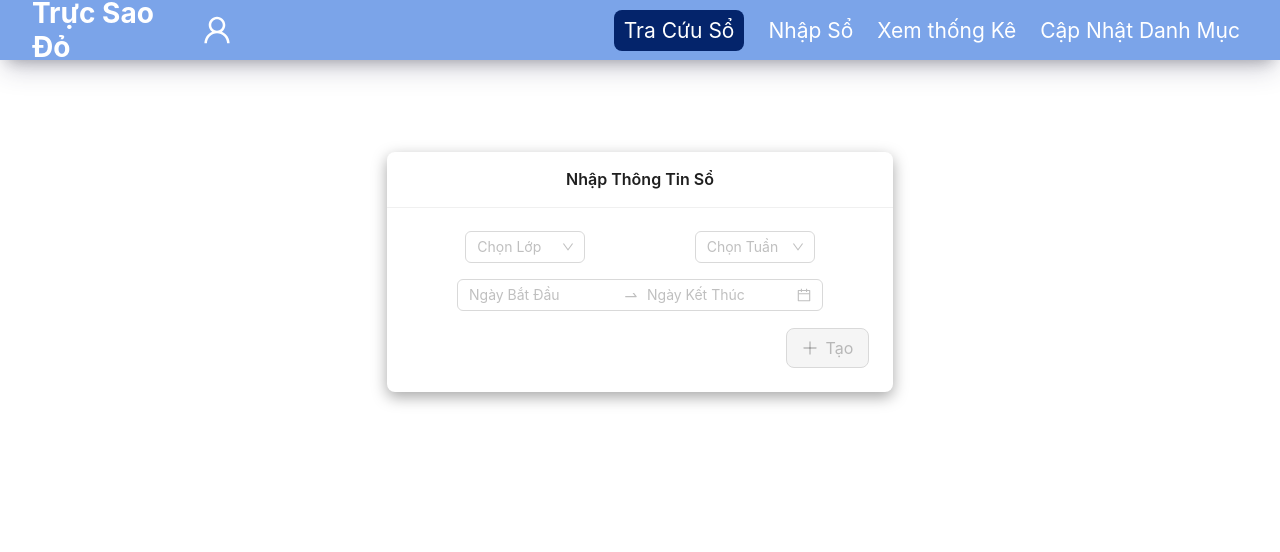
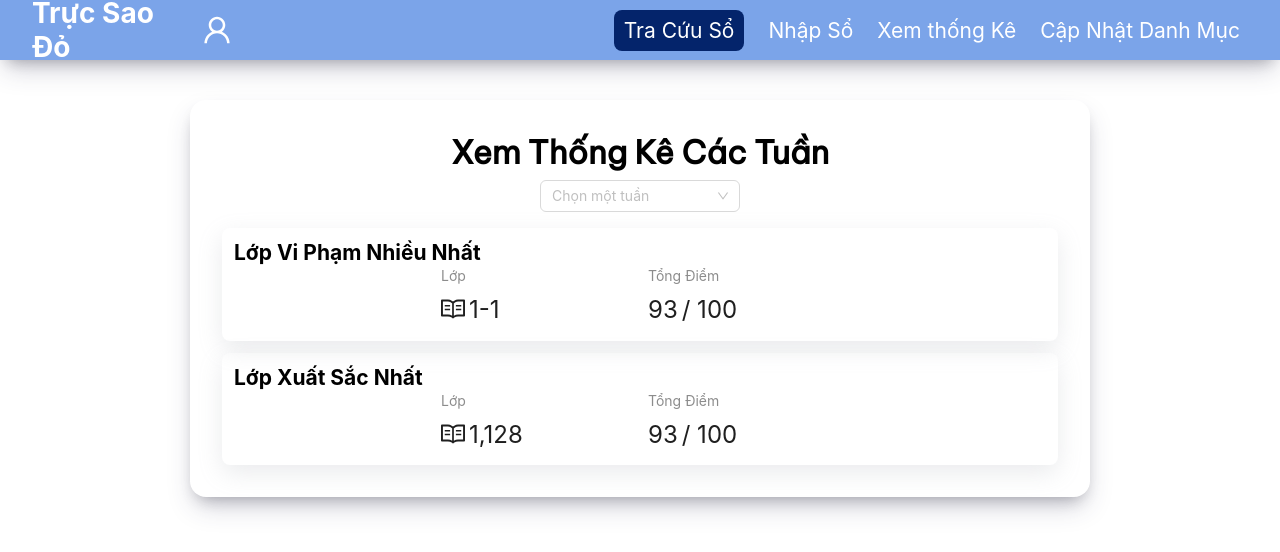
Before and after one commit to TranHuyZIT/TrucSaoDo_Client, a React (Create React App) app: page / in a window 1280 px wide. Shown: the top 552 px of the page. Built offline with nearby package versions, Linux system fonts and the light colour scheme; no server answers.

Commit message:
styled xem thong ke

```diff
--- a/src/App.tsx
+++ b/src/App.tsx
@@ -3,6 +3,7 @@ import React from "react";
 import Authentication from "./component/Authentication/Authentication";
 import Navbar from "./component/Navbar/Navbar";
 import NhapSo from "./component/NhapSo/NhapSo";
+import ThongKe from "./component/ThongKe/ThongKe";
 import TraCuuSo from "./component/TraCuuSo/TraCuuSo";
 
 function App() {
@@ -11,7 +12,7 @@ function App() {
       <Row>
         <Navbar />
       </Row>
-      <NhapSo />
+      <ThongKe />
     </div>
   );
 }
--- /dev/null
+++ b/src/component/ThongKe/ThongKe.css
@@ -0,0 +1,36 @@
+.thongke-card {
+  box-shadow: rgba(50, 50, 93, 0.25) 0px 13px 27px -5px,
+    rgba(0, 0, 0, 0.3) 0px 8px 16px -8px;
+  width: 900px;
+  max-width: 100%;
+  margin-left: auto;
+  margin-right: auto;
+  margin-top: 100px;
+  padding: 32px;
+  border-radius: 16px;
+}
+.stat-heading-container {
+  display: flex;
+  justify-content: center;
+  flex-direction: column;
+  align-items: center;
+}
+
+.stat-title-container h1 {
+  text-align: center;
+}
+.stat-heading-select {
+  margin-top: 8px;
+  width: 200px;
+  max-width: 100%;
+}
+.stat-container {
+  margin-top: 16px;
+}
+
+.stat-container section {
+  margin-top: 12px;
+  box-shadow: rgba(149, 157, 165, 0.2) 0px 8px 24px;
+  border-radius: 8px;
+  padding: 12px;
+}
--- /dev/null
+++ b/src/component/ThongKe/ThongKe.tsx
@@ -0,0 +1,65 @@
+import { Col, Row, Select, Statistic } from "antd";
+import React, { useState, useEffect } from "react";
+import { getAllLop, getAllTuan } from "../../utils/apiRequest";
+import { lop, tuan } from "../TraCuuSo/interface";
+import { ReadOutlined } from "@ant-design/icons";
+import "./ThongKe.css";
+interface ThongKeProps {}
+const ThongKe: React.FC<ThongKeProps> = (props) => {
+  const [lopList, setLopList] = useState<lop[]>([]);
+  const [tuanList, setTuanList] = useState<tuan[]>([]);
+
+  useEffect(() => {
+    getAllTuan(setTuanList);
+    getAllLop(setLopList);
+  }, []);
+  return (
+    <div className="content-container thongke-card">
+      <div className="stat-heading-container">
+        <div className="stat-title-container">
+          <h1>Xem Thống Kê Các Tuần</h1>
+        </div>
+        <Select
+          className="stat-heading-select"
+          placeholder="Chọn một tuần"
+          options={tuanList.map((tuan) => {
+            return {
+              value: tuan.TUAN,
+              label: tuan.TUAN,
+            };
+          })}
+        />
+      </div>
+      <div className="stat-container">
+        <section>
+          <Row>
+            <h2>Lớp Vi Phạm Nhiều Nhất</h2>
+          </Row>
+          <Row justify="center" align="middle" gutter={16}>
+            <Col span={6}>
+              <Statistic title="Lớp" value={"1-1"} prefix={<ReadOutlined />} />
+            </Col>
+            <Col span={6}>
+              <Statistic title="Tổng Điểm" value={93} suffix="/ 100" />
+            </Col>
+          </Row>
+        </section>
+        <section>
+          <Row>
+            <h2>Lớp Xuất Sắc Nhất</h2>
+          </Row>
+          <Row justify="center" align="middle" gutter={16}>
+            <Col span={6}>
+              <Statistic title="Lớp" value={1128} prefix={<ReadOutlined />} />
+            </Col>
+            <Col span={6}>
+              <Statistic title="Tổng Điểm" value={93} suffix="/ 100" />
+            </Col>
+          </Row>
+        </section>
+      </div>
+    </div>
+  );
+};
+
+export default ThongKe;
```
